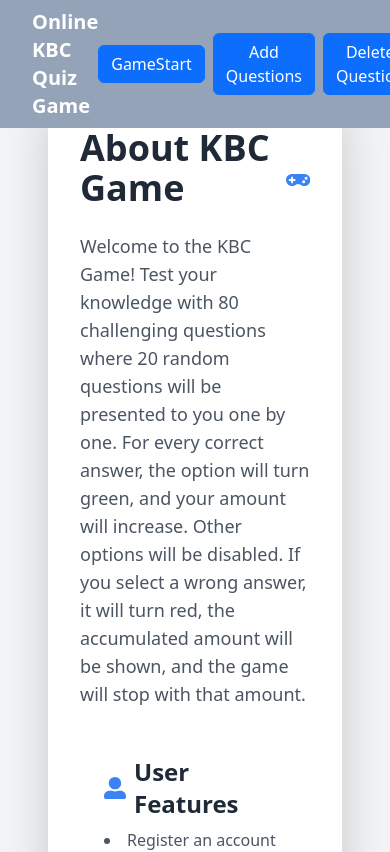
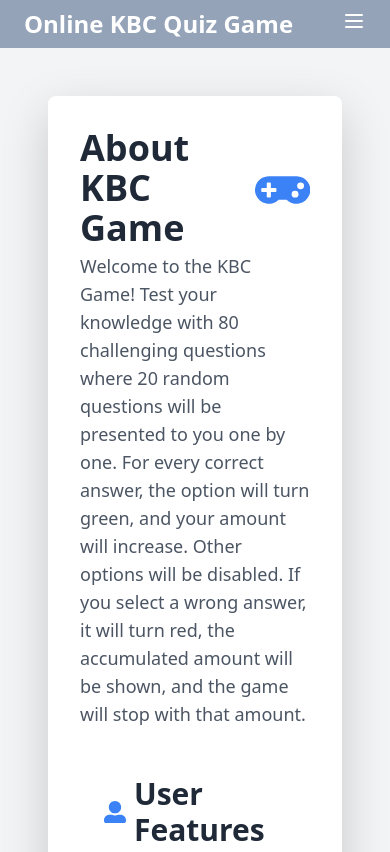
Before and after one commit to kareena0211/KBC-Group-3-Project, a React (Vite) app in the folder Frontend/: page /about in a window 390 px wide. Shown: the top 852 px of the page. Built offline with nearby package versions, Linux system fonts and the light colour scheme.

Commit message:
Navbar responsive

```diff
--- a/Frontend/src/App.jsx
+++ b/Frontend/src/App.jsx
@@ -8,7 +8,6 @@ import GameStart from "./Pages/GameStart";
 import About from "./Pages/About";
 import AddQuestionForm from "./Pages/AddQuestionForm";
 import FetchAllQuestions from "./Pages/FetchAllQuestions"
-import DeleteQuestion from "./Pages/DeleteQuestion"
 
 function App() {
   const [firstVisit, setFirstVisit] = useState(true);
@@ -31,7 +30,6 @@ function App() {
         <Route path="/about" element={<About />} />
         <Route path="/addquestion" element={<AddQuestionForm />} />
         <Route path="/FetchAllQuestions" element={<FetchAllQuestions />} />
-        <Route path="/DeleteQuestion" element={<DeleteQuestion />} />
         <Route path="/Login" element={<Login />} />
         <Route path="/Signup" element={<Signup />} />
         <Route path="/" element={firstVisit ? <Navigate to="/Signup" /> : <GameStart />} />
--- a/Frontend/src/Pages/About.jsx
+++ b/Frontend/src/Pages/About.jsx
@@ -3,13 +3,13 @@ import {FaUserAlt, FaGamepad, FaQuestionCircle, FaLifeRing,} from "react-icons/f
 
 const About = () => {
   return (
-    <div className="bg-gray-100 min-h-screen flex flex-col items-center justify-center p-5 mt-5">
+    <div className="bg-gray-100 min-h-screen flex flex-col items-center justify-center p-5">
       <div className="max-w-4xl bg-white shadow-lg rounded-lg p-8">
         <div className="flex items-center justify-between">
-          <h1 className="text-4xl font-bold text-gray-800 mb-4">
+          <h1 className="text-4xl font-bold text-gray-800 mb-1">
             About KBC Game
           </h1>
-          <FaGamepad className="text-4xl text-blue-500" />
+          <FaGamepad className="text-8xl text-blue-500" />
         </div>
         <p className="text-lg text-gray-600 mb-4">
           Welcome to the KBC Game! Test your knowledge with 80 challenging
@@ -21,7 +21,7 @@ const About = () => {
         </p>
         <div className="flex flex-col md:flex-row items-center md:items-start">
           <div className="md:w-1/2 p-4">
-            <h2 className="text-2xl font-semibold text-gray-800 mb-2 flex items-center">
+            <h2 className="text-3xl font-semibold text-gray-800 mb-2 flex items-center">
               <FaUserAlt className="mr-2 text-blue-500" /> User Features
             </h2>
             <ul className="list-disc list-inside text-gray-600">
@@ -30,7 +30,7 @@ const About = () => {
             </ul>
           </div>
           <div className="md:w-1/2 p-4">
-            <h2 className="text-2xl font-semibold text-gray-800 mb-2 flex items-center">
+            <h2 className="text-3xl font-semibold text-gray-800 mb-2 flex items-center">
               <FaQuestionCircle className="mr-2 text-blue-500" /> Lifelines
             </h2>
             <ul className="list-disc list-inside text-gray-600">
--- a/Frontend/src/Pages/AddQuestionForm.jsx
+++ b/Frontend/src/Pages/AddQuestionForm.jsx
@@ -63,7 +63,7 @@ const AddQuestionForm = () => {
   };
 
   return (
-    <div className="bg-slate-300 p-10 mt-5">
+    <div className="bg-slate-300 p-10">
       <div className="max-w-md mx-auto bg-white p-8 rounded-lg shadow-lg">
         <h2 className="text-2xl font-bold mb-4 text-gray-800 flex items-center">
           <FaQuestionCircle className="mr-2 text-blue-500" />
--- a/Frontend/src/Pages/DeleteQuestion.jsx
+++ /dev/null
@@ -1,55 +0,0 @@
-import React, { useState } from 'react';
-import axios from 'axios';
-import { ToastContainer, toast } from 'react-toastify';
-import 'react-toastify/dist/ReactToastify.css';
-import { useNavigate } from 'react-router-dom';
-
-const DeleteQuestion = () => {
-  const [question, setQuestion] = useState('');
-  const navigate = useNavigate();
-
-  const handleDelete = async () => {
-    try {
-      const response = await axios.delete('http://localhost:3000/Delete/Question/name', {
-        data: {
-          question: question,
-        },
-      });
-      if (response.status === 200) {
-        toast.success('Question deleted successfully!');
-        setTimeout(() => {
-          navigate('/FetchAllQuestions'); // Adjust this path to your 'all questions' route
-        }, 3000); // Redirect after 3 seconds to allow the toast to be visible
-      } else {
-        toast.error('Failed to delete the question.');
-      }
-    } catch (error) {
-      console.error('Error deleting question:', error);
-      toast.error('An error occurred while deleting the question.');
-    }
-  };
-
-  return (
-    <div className="flex flex-col items-center justify-center min-h-screen bg-gray-100">
-      <div className="bg-white p-6 rounded shadow-md w-full max-w-md">
-        <h1 className="text-2xl font-bold mb-4">Delete Question By Question Name</h1>
-        <textarea
-          className="w-full p-2 border border-gray-300 rounded mb-4"
-          rows="4"
-          value={question}
-          onChange={(e) => setQuestion(e.target.value)}
-          placeholder="Enter the question to delete"
-        />
-        <button
-          className="bg-red-500 text-white py-2 px-4 rounded hover:bg-red-700"
-          onClick={handleDelete}
-        >
-          Delete Question
-        </button>
-      </div>
-      <ToastContainer />
-    </div>
-  );
-};
-
-export default DeleteQuestion;
--- a/Frontend/src/Pages/NavBar.jsx
+++ b/Frontend/src/Pages/NavBar.jsx
@@ -1,90 +1,111 @@
-import React, { useState } from "react";
+import { useEffect, useState } from "react";
 import { Link } from "react-router-dom";
 
 const NavBar = () => {
-  // State to keep track of active link
-  const [activeLink, setActiveLink] = useState("/");
+  const [isMenuOpen, setMenuOpen] = useState(false);
+  const [isSticky, setSticky] = useState(false);
 
-  // Function to handle click on a link
-  const handleClick = (to) => {
-    setActiveLink(to);
+  const toggleMenu = () => {
+    setMenuOpen(!isMenuOpen);
+  };
+
+  useEffect(() => {
+    const handleScroll = () => {
+      // Set isSticky based on scroll position
+      if (window.scrollY > 0) {
+        setSticky(true);
+      } else {
+        setSticky(false);
+      }
+    };
+
+    window.addEventListener("scroll", handleScroll);
+
+    return () => {
+      window.removeEventListener("scroll", handleScroll);
+    };
+  }, []); // Empty dependency array ensures useEffect runs only once
+
+  const closeMenu = () => {
+    setMenuOpen(false);
   };
 
   return (
-    <div className="fixed top-0 left-0 right-0 bg-slate-400 p-2 flex justify-between items-center z-10">
-      <div className="w-full max-w-screen-xl mx-auto px-4">
-        <div className="flex justify-between items-center">
-          <Link
-            to="/GameStart"
-            className="text-white text-xl font-bold hover:text-gray-300"
-          >
+    <header className={`w-full ${isSticky ? "sticky top-0 bg-slate-400 shadow-md z-10" : "bg-slate-400"}`}>
+      <nav className="container mx-auto px-4 py-2">
+        <div className="flex items-center justify-between">
+          <Link to="/GameStart" className="text-white text-2xl font-bold cursor-pointer">
             Online KBC Quiz Game
           </Link>
-          <div className="flex items-center space-x-2">
-            <NavLink
-              to="/GameStart"
-              onClick={() => handleClick("/GameStart")}
-              active={activeLink === "/GameStart"}
+
+          {/* Hamburger Icon for mobile */}
+          <div className="block lg:hidden">
+            <button
+              onClick={toggleMenu}
+              className="text-white focus:outline-none"
+              aria-label="Toggle Menu"
             >
-              GameStart
-            </NavLink>
-            <NavLink
-              to="/addquestion"
-              onClick={() => handleClick("/addquestion")}
-              active={activeLink === "/addquestion"}
-            >
-              Add Questions
-            </NavLink>
-            <NavLink
-              to="/DeleteQuestion"
-              onClick={() => handleClick("/DeleteQuestion")}
-              active={activeLink === "/DeleteQuestion"}
-            >
-              Delete Question
-            </NavLink>
-            <NavLink
-              to="/FetchAllQuestions"
-              onClick={() => handleClick("/FetchAllQuestions")}
-              active={activeLink === "/FetchAllQuestions"}
-            >
-              Fetch All Questions
-            </NavLink>
-            <NavLink
-              to="/about"
-              onClick={() => handleClick("/about")}
-              active={activeLink === "/about"}
-            >
-              About
-            </NavLink>
-            <NavLink
-              to="/Login"
-              onClick={() => handleClick("/Login")}
-              active={activeLink === "/Login"}
-            >
-              Login
-            </NavLink>
-            <NavLink
-              to="/Signup"
-              onClick={() => handleClick("/Signup")}
-              active={activeLink === "/Signup"}
-            >
-              Register
-            </NavLink>
+              <svg
+                className="w-6 h-6"
+                fill="none"
+                stroke="currentColor"
+                viewBox="0 0 24 24"
+                xmlns="http://www.w3.org/2000/svg"
+              >
+                {isMenuOpen ? (
+                  <path
+                    strokeLinecap="round"
+                    strokeLinejoin="round"
+                    strokeWidth="2"
+                    d="M6 18L18 6M6 6l12 12"
+                  />
+                ) : (
+                  <path
+                    strokeLinecap="round"
+                    strokeLinejoin="round"
+                    strokeWidth="2"
+                    d="M4 6h16M4 12h16M4 18h16"
+                  />
+                )}
+              </svg>
+            </button>
+          </div>
+
+          {/* Navigation Links for larger screens */}
+          <div className="hidden lg:flex items-center space-x-4 font-bold">
+            <NavLink to="/GameStart" onClick={closeMenu} active={isMenuOpen}>GameStart</NavLink>
+            <NavLink to="/addquestion" onClick={closeMenu} active={isMenuOpen}>Add Questions</NavLink>
+            <NavLink to="/FetchAllQuestions" onClick={closeMenu} active={isMenuOpen}>Fetch All Questions</NavLink>
+            <NavLink to="/About" onClick={closeMenu} active={isMenuOpen}>About</NavLink>
+            <NavLink to="/Login" onClick={closeMenu} active={isMenuOpen}>Login</NavLink>
+            <NavLink to="/Signup" onClick={closeMenu} active={isMenuOpen}>Signup</NavLink>
           </div>
         </div>
-      </div>
-    </div>
+
+        {/* Navigation Links for mobile */}
+        {isMenuOpen && (
+          <div className="lg:hidden mt-4 bg-slate-400 text-white">
+            <NavLink to="/GameStart" onClick={closeMenu} active={isMenuOpen}>GameStart</NavLink>
+            <NavLink to="/addquestion" onClick={closeMenu} active={isMenuOpen}>Add Questions</NavLink>
+            <NavLink to="/FetchAllQuestions" onClick={closeMenu} active={isMenuOpen}>Fetch All Questions</NavLink>
+            <NavLink to="/About" onClick={closeMenu} active={isMenuOpen}>About</NavLink>
+            <NavLink to="/Login" onClick={closeMenu} active={isMenuOpen}>Login</NavLink>
+            <NavLink to="/Signup" onClick={closeMenu} active={isMenuOpen}>Signup</NavLink>
+          </div>
+        )}
+      </nav>
+    </header>
   );
 };
 
-// Custom NavLink component to handle active state and styling
+// Custom NavLink component
 const NavLink = ({ to, onClick, active, children }) => {
   return (
     <Link
       to={to}
       onClick={onClick}
-      className={`btn btn-primary ${
-        active ? "bg-white text-black" : "hover:bg-white hover:text-black"
+      className={`block py-2 px-4 text-white rounded-md ${
+        active ? "bg-gray-700" : "hover:bg-gray-700"
       }`}
     >
       {children}
```
Also changed, not shown: Frontend/src/Pages/FetchAllQuestions.jsx (+47 -6 lines).
